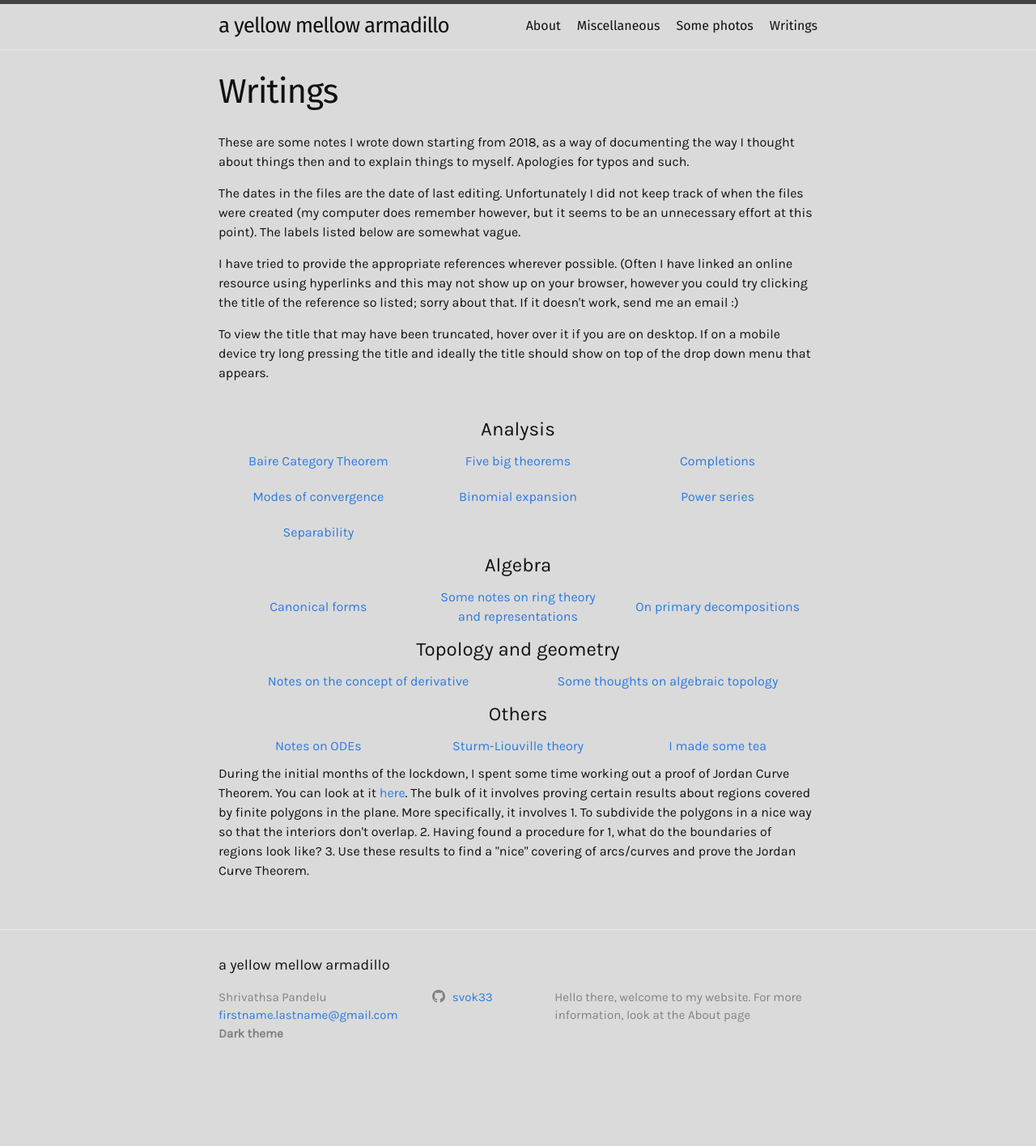
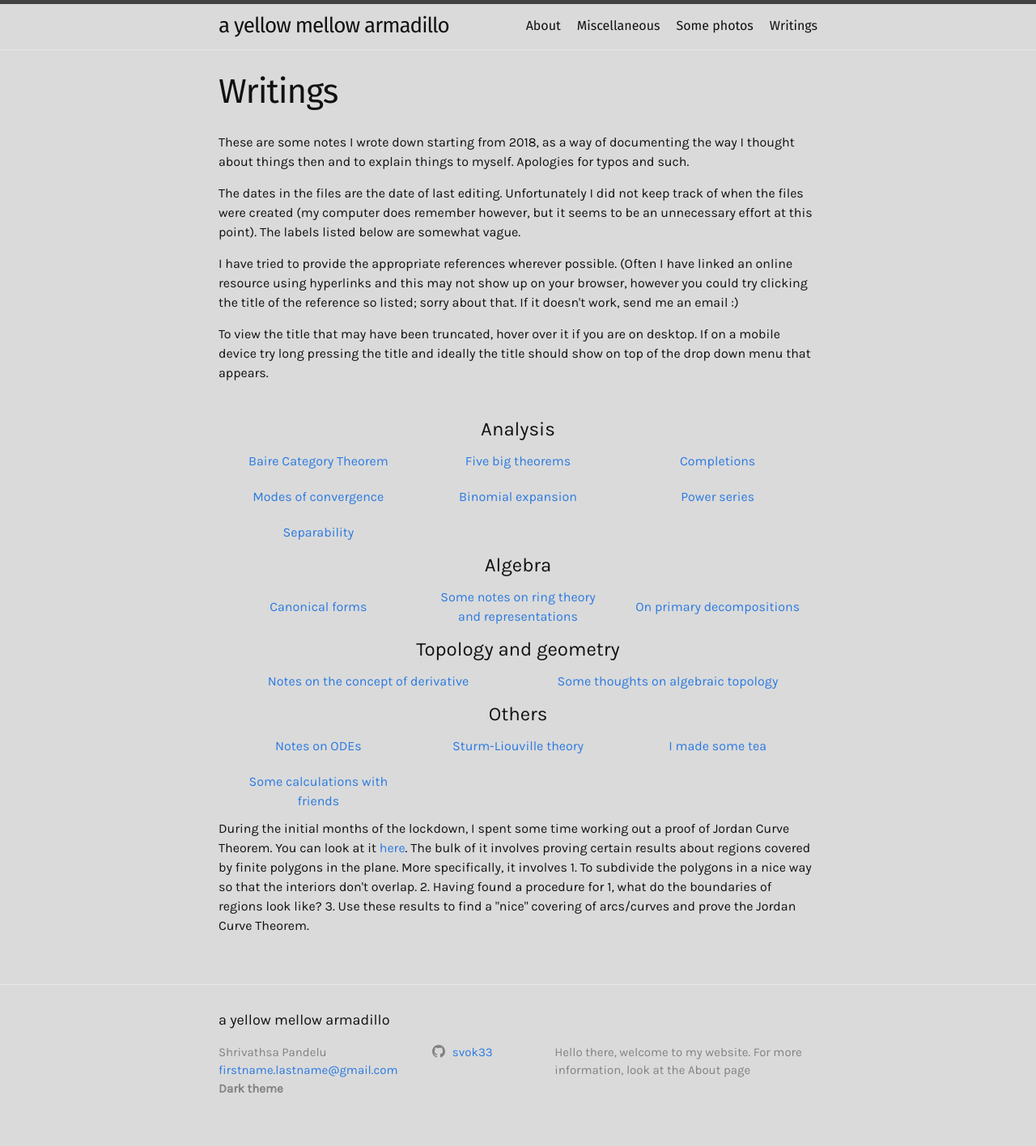
Before and after one commit to shrivathsap/shrivathsap.github.io, a Jekyll site: the page built from writings.html, in a window 1280 px wide. Shown: the whole page at 81% size. Built offline with Jekyll 4.4.1, drawn with Linux system fonts in a browser that asks for light colours; before the commit the page ends 1348 px from its top, so only the background shows below that.

Commit message:
csproject

```diff
--- a/writings.html
+++ b/writings.html
@@ -107,6 +107,11 @@ title: Writings
 						<a href="./resources/pdfs/others/teas.pdf" target = "_blank">I made some tea</a>
 					</div></td>
 				</tr>
+				<tr>
+					<td><div class="data" title = "Fast integer operations">
+						<a href="./resources/pdfs/others/CSproject">Some calculations with friends</a>
+					</div></td>
+				</tr>
 			</table>
 		</div>
 
```
Also changed, not shown: 1 other file.
